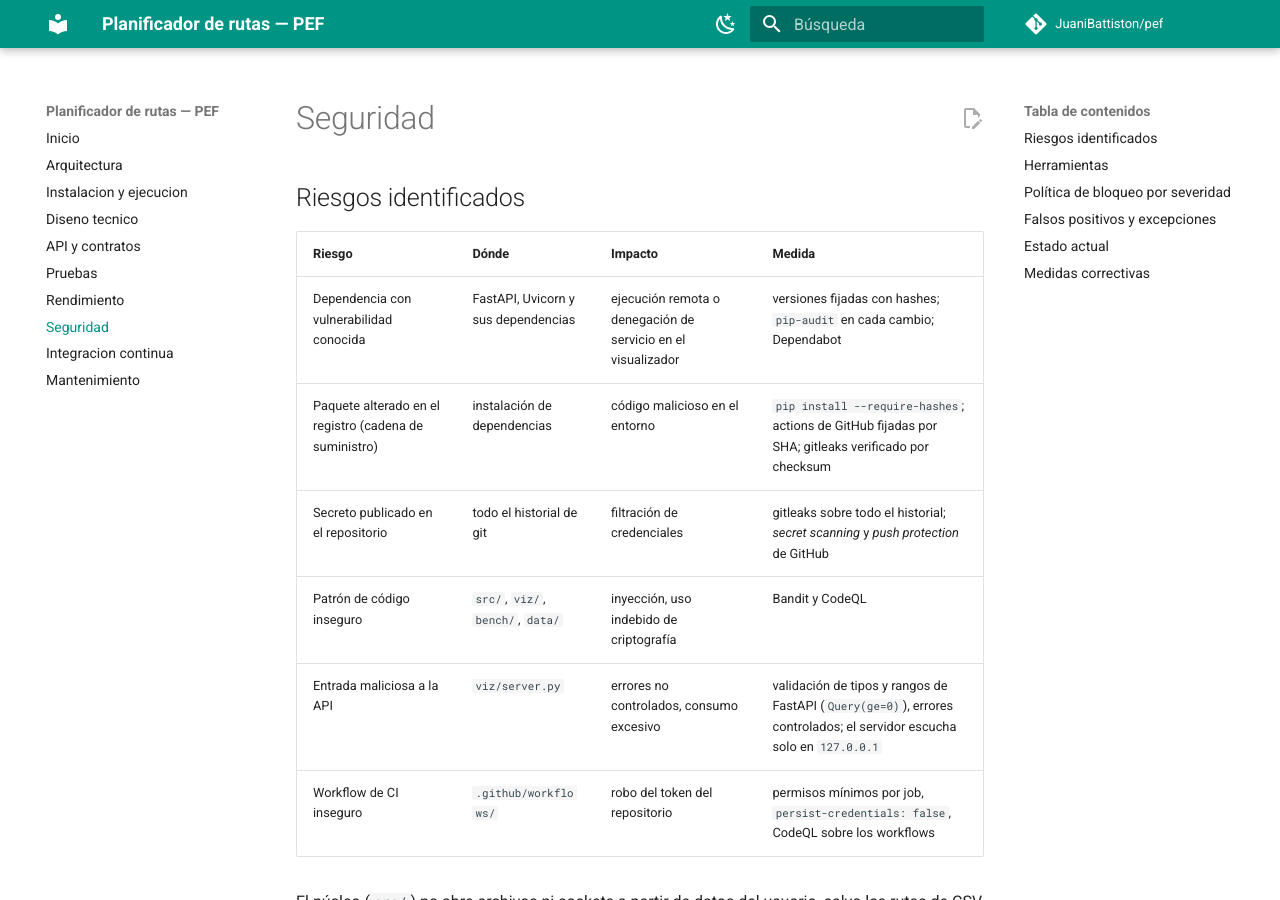
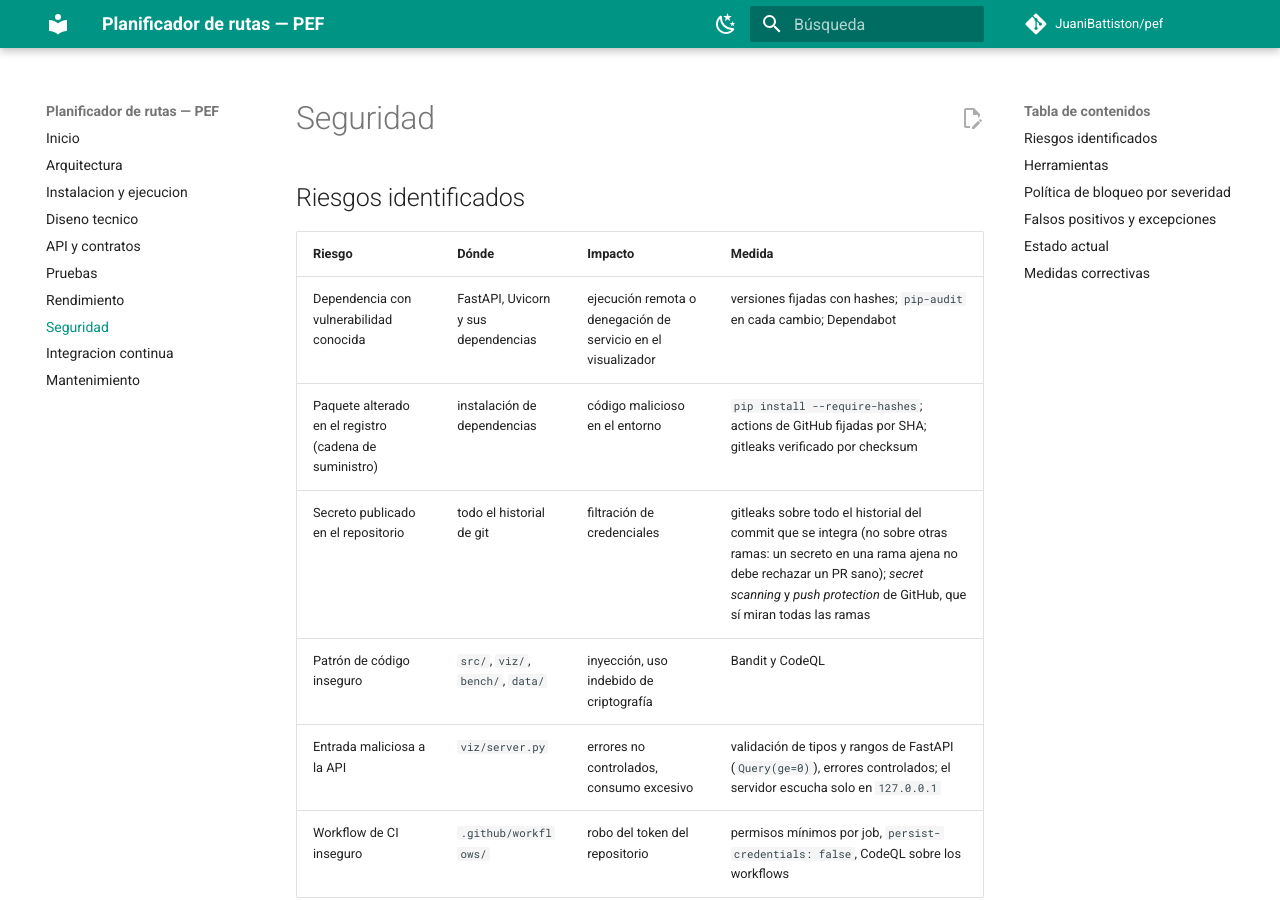
Before and after one commit to JuaniBattiston/pef, an MkDocs documentation site: the page built from docs/seguridad.md, in a window 1280 px wide and 900 px high. Built offline with MkDocs 1.6.1 and Material for MkDocs 9.7.7, drawn with Linux system fonts in a browser that asks for light colours; comment, search, counter and statistics services are not loaded.

Commit message:
gitleaks: escanear el historial del commit que se integra, no todas las ramas
Con --all (default), el secreto falso de la rama demo/secretos hacia fallar el
control de secretos en todos los PRs. Ahora se escanea --full-history HEAD.
El secret scanning de GitHub sigue cubriendo todas las ramas.

Co-Authored-By: Claude Opus 5.5 <noreply@anthropic.com>

```diff
--- a/docs/seguridad.md
+++ b/docs/seguridad.md
@@ -6,7 +6,7 @@
 | --- | --- | --- | --- |
 | Dependencia con vulnerabilidad conocida | FastAPI, Uvicorn y sus dependencias | ejecución remota o denegación de servicio en el visualizador | versiones fijadas con hashes; `pip-audit` en cada cambio; Dependabot |
 | Paquete alterado en el registro (cadena de suministro) | instalación de dependencias | código malicioso en el entorno | `pip install --require-hashes`; actions de GitHub fijadas por SHA; gitleaks verificado por checksum |
-| Secreto publicado en el repositorio | todo el historial de git | filtración de credenciales | gitleaks sobre todo el historial; *secret scanning* y *push protection* de GitHub |
+| Secreto publicado en el repositorio | todo el historial de git | filtración de credenciales | gitleaks sobre todo el historial del commit que se integra (no sobre otras ramas: un secreto en una rama ajena no debe rechazar un PR sano); *secret scanning* y *push protection* de GitHub, que sí miran todas las ramas |
 | Patrón de código inseguro | `src/`, `viz/`, `bench/`, `data/` | inyección, uso indebido de criptografía | Bandit y CodeQL |
 | Entrada maliciosa a la API | `viz/server.py` | errores no controlados, consumo excesivo | validación de tipos y rangos de FastAPI (`Query(ge=0)`), errores controlados; el servidor escucha solo en `127.0.0.1` |
 | Workflow de CI inseguro | `.github/workflows/` | robo del token del repositorio | permisos mínimos por job, `persist-credentials: false`, CodeQL sobre los workflows |
```
Also changed, not shown: docs/ci.md (+1 -1 lines), 1 other file.
